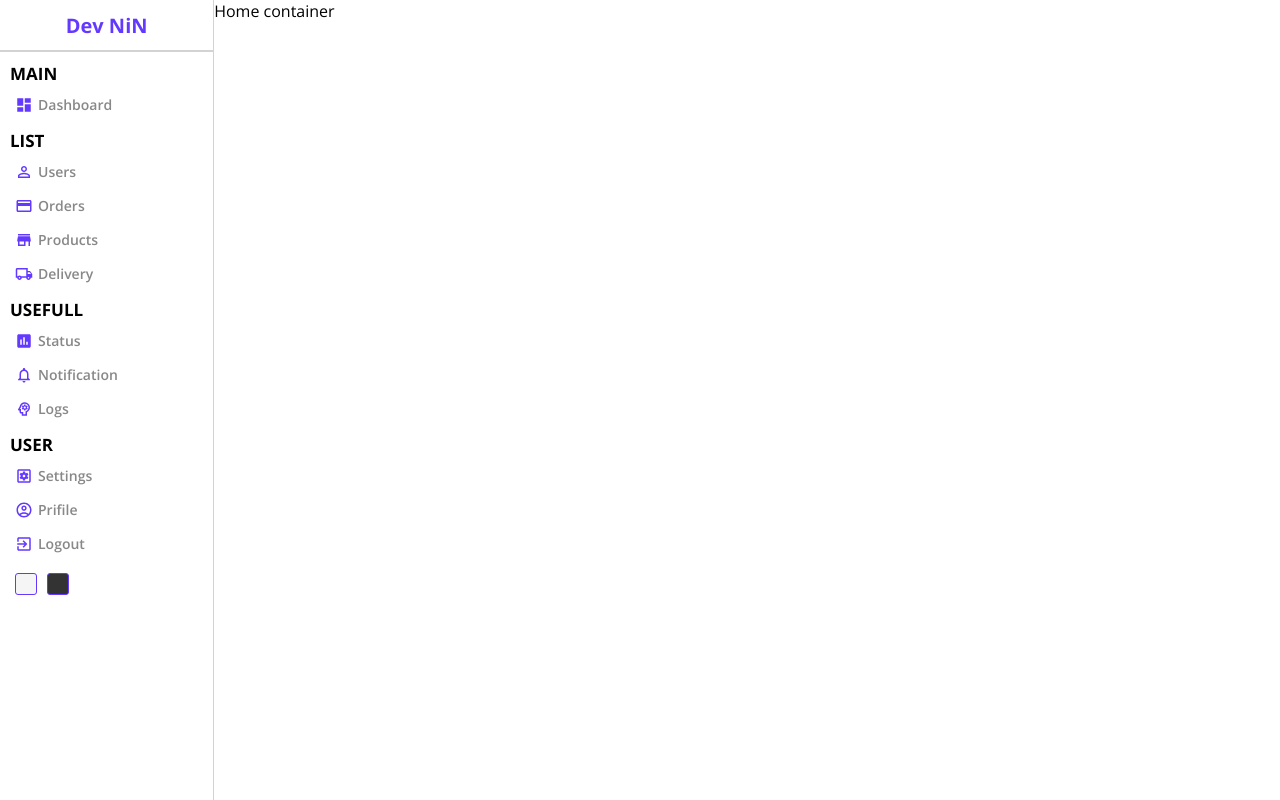
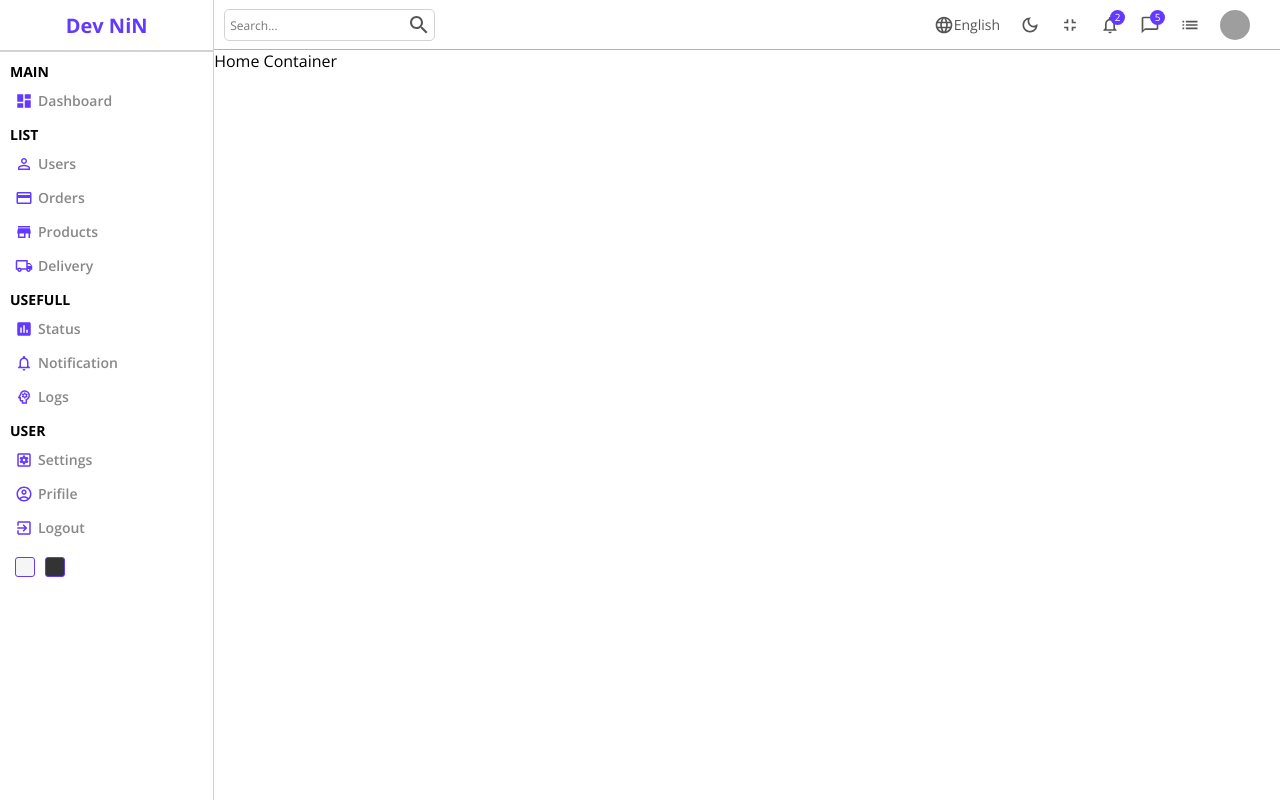
Before and after one commit to devnahidislam/dashboard, a React (Create React App) app: page / in a window 1280 px wide. Built offline with nearby package versions, Linux system fonts and the light colour scheme; grey boxes are pictures that could not be loaded.

Commit message:
Navbar design complete.

```diff
--- a/public/index.html
+++ b/public/index.html
@@ -16,6 +16,7 @@
       * {
         font-family: 'Open Sans', sans-serif;
         margin: 0;
+        box-sizing: border-box;
       }
     </style>
 
--- a/src/components/navbar/Navbar.jsx
+++ b/src/components/navbar/Navbar.jsx
@@ -1,11 +1,55 @@
+import {
+  ChatBubbleOutline,
+  DarkModeOutlined,
+  FullscreenExitOutlined,
+  LanguageOutlined,
+  ListOutlined,
+  NotificationsOutlined,
+  SearchOutlined,
+} from '@mui/icons-material';
 import './navbar.scss';
 
 const Navbar = () => {
   return (
-    <div>
-      Navbar
+    <div className="navbar">
+      <div className="wraper">
+        <div className="search">
+          <input type="text" placeholder="Search..." />
+          <SearchOutlined className="icon" />
+        </div>
+        <div className="items">
+          <div className="item">
+            <LanguageOutlined className="icon" />
+            English
+          </div>
+          <div className="item">
+            <DarkModeOutlined className="icon" />
+          </div>
+          <div className="item">
+            <FullscreenExitOutlined className="icon" />
+          </div>
+          <div className="item">
+            <NotificationsOutlined className="icon" />
+            <div className="counter">2</div>
+          </div>
+          <div className="item">
+            <ChatBubbleOutline className="icon" />
+            <div className="counter">5</div>
+          </div>
+          <div className="item">
+            <ListOutlined className="icon" />
+          </div>
+          <div className="item">
+            <img
+              src="https://ik.imagekit.io/nahidislam/My_Image/20201002_171423_ntXHgfxqQ.jpg?ik-sdk-version=javascript-1.4.3&updatedAt=1652866343232"
+              alt="Avatar"
+              className="avatar"
+            />
+          </div>
+        </div>
+      </div>
     </div>
-  )
-}
+  );
+};
 
-export default Navbar
+export default Navbar;
--- a/src/components/navbar/navbar.scss
+++ b/src/components/navbar/navbar.scss
@@ -0,0 +1,71 @@
+.navbar {
+  height: 50px;
+  border-bottom: 1px solid rgb(180, 180, 180);
+  display: flex;
+  align-items: center;
+  font-size: 14px;
+  color: #555;
+
+  .wraper {
+    width: 100%;
+    display: flex;
+    align-items: center;
+    justify-content: space-between;
+    padding: 10px;
+
+    .search {
+      display: flex;
+      align-items: center;
+      border: 0.5px solid lightgray;
+      padding: 3px;
+      border-radius: 5px;
+
+      input {
+        border: none;
+        outline: none;
+        background: transparent;
+
+        &::placeholder {
+          font-size: 12px;
+        }
+      }
+    }
+    .items {
+      display: flex;
+      align-items: center;
+
+      .item {
+        display: flex;
+        align-items: center;
+        margin-right: 20px;
+        cursor: pointer;
+        position: relative;
+
+        .icon {
+          font-size: 20px;
+        }
+
+        .counter {
+          height: 15px;
+          width: 15px;
+          display: flex;
+          align-items: center;
+          justify-content: center;
+          font-size: 10px;
+          color: white;
+          border-radius: 50%;
+          background-color: #6439ff;
+          position: absolute;
+          top: -5px;
+          right: -5px;
+        }
+
+        .avatar {
+          height: 30px;
+          width: 30px;
+          border-radius: 50%;
+        }
+      }
+    }
+  }
+}
--- a/src/components/sidebar/sidebar.scss
+++ b/src/components/sidebar/sidebar.scss
@@ -29,7 +29,7 @@
       padding: 0;
 
       .title {
-        font-size: 17px;
+        font-size: 14px;
         font-weight: bold;
         margin: 10px 0 5px 0;
       }
@@ -73,11 +73,11 @@
       border: 1px solid #6439ff;
       margin: 5px;
 
-      &:nth-child(1){
+      &:nth-child(1) {
         background-color: whitesmoke;
         cursor: pointer;
       }
-      &:nth-child(2){
+      &:nth-child(2) {
         background-color: #333;
         cursor: pointer;
       }
--- a/src/pages/home/Home.jsx
+++ b/src/pages/home/Home.jsx
@@ -1,3 +1,4 @@
+import Navbar from '../../components/navbar/Navbar';
 import Sidebar from '../../components/sidebar/Sidebar';
 import './home.scss';
 
@@ -6,7 +7,8 @@ const Home = () => {
     <div className="home">
       <Sidebar />
       <div className="homeContainer">
-        Home container
+        <Navbar />
+        Home Container
       </div>
     </div>
   );
```
